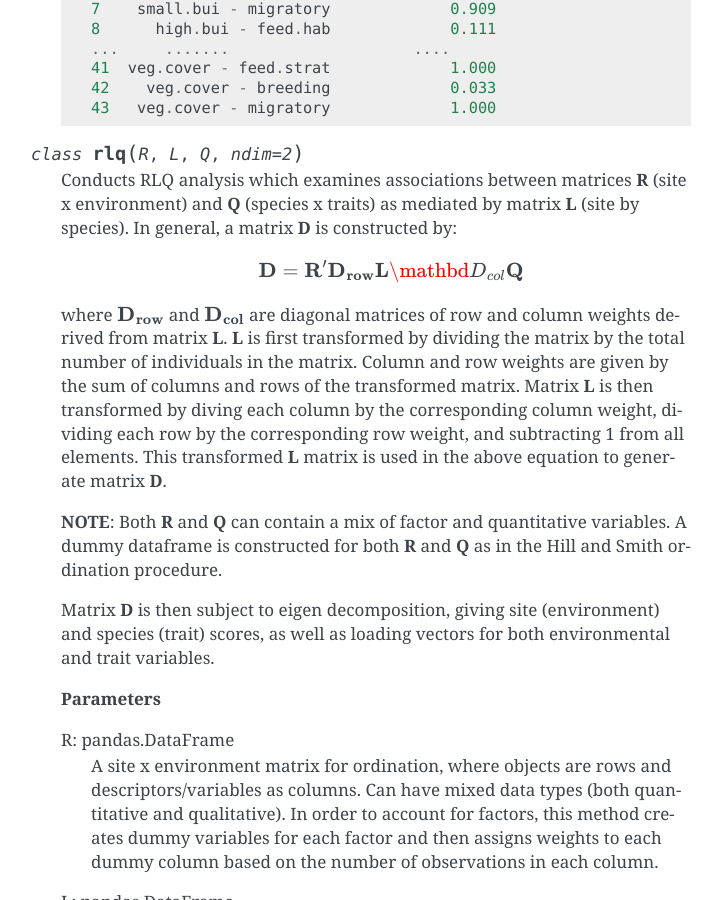
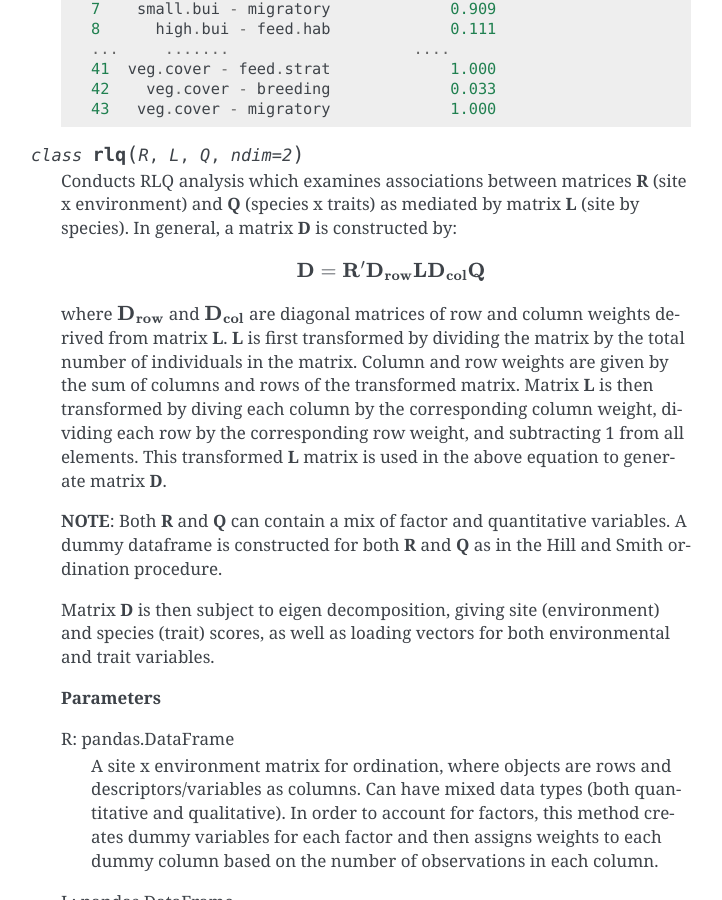
Before and after one commit to Auerilas/ecopy, a Sphinx documentation site: the page built from docs/source/matrix_comps.rst, in a window 1280 px wide and 900 px high, scrolled down 9893 px. Shown: the whole window, without its empty margins (389-1111 px from the left). Built offline with Sphinx 7.4.7, drawn with Linux system fonts in a browser that asks for light colours; formulas are drawn with MathJax 3; some of the changed lines change nothing that is shown; some of the changed text lies outside the part shown.

Commit message:
docs again

```diff
--- a/docs/source/matrix_comps.rst
+++ b/docs/source/matrix_comps.rst
@@ -277,11 +277,11 @@
 
 .. py:class:: procrustes_test(mat1, mat2, nperm=999)
 
-	Conducts a procrustes test of matrix associations on two raw object x descriptor matrices. Returns an object of class :py:class:`procrustes_test`. First, both matrices are column-centered. Then, each matrix is divided by the square root of its sum-of-squares. The test statistic :math:`m12^2` is calculated as:
+	Conducts a procrustes test of matrix associations on two raw object x descriptor matrices. Returns an object of class :py:class:`procrustes_test`. First, both matrices are column-centered. Then, each matrix is divided by the square root of its sum-of-squares. The test statistic :math:`m_{12}^2` is calculated as:
 
 	.. math::
 
-		m12^2 = 1 - (Trace \mathbf{W})^2
+		m_{12}^2 = 1 - (Trace \mathbf{W})^2
 
 	:math:`\mathbf{W}` is the diagonal matrix of eigenvalues for :math:`\mathbf{X'Y}`, which are the two transformed matrices. Then, rows of **X** are randomly permuted and the test statistic recalculated. The *p*-value is the the proportion of random test statistics less than the observed statistic.
 
@@ -423,7 +423,7 @@
 
 	 .. math::
 
-		\mathbf{D} = \mathbf{R'}\mathbf{D_{row}}\mathbf{L}\mathbd{D_{col}}\mathbf{Q}
+		\mathbf{D} = \mathbf{R'}\mathbf{D_{row}}\mathbf{L}\mathbf{D_{col}}\mathbf{Q}
 
 	where :math:`\mathbf{D_{row}}` and :math:`\mathbf{D_{col}}` are diagonal matrices of row and column weights derived from matrix **L**. **L** is first transformed by dividing the matrix by the total number of individuals in the matrix. Column and row weights are given by the sum of columns and rows of the transformed matrix. Matrix **L** is then transformed by diving each column by the corresponding column weight, dividing each row by the corresponding row weight, and subtracting 1 from all elements. This transformed **L** matrix is used in the above equation to generate matrix **D**.
 
```
